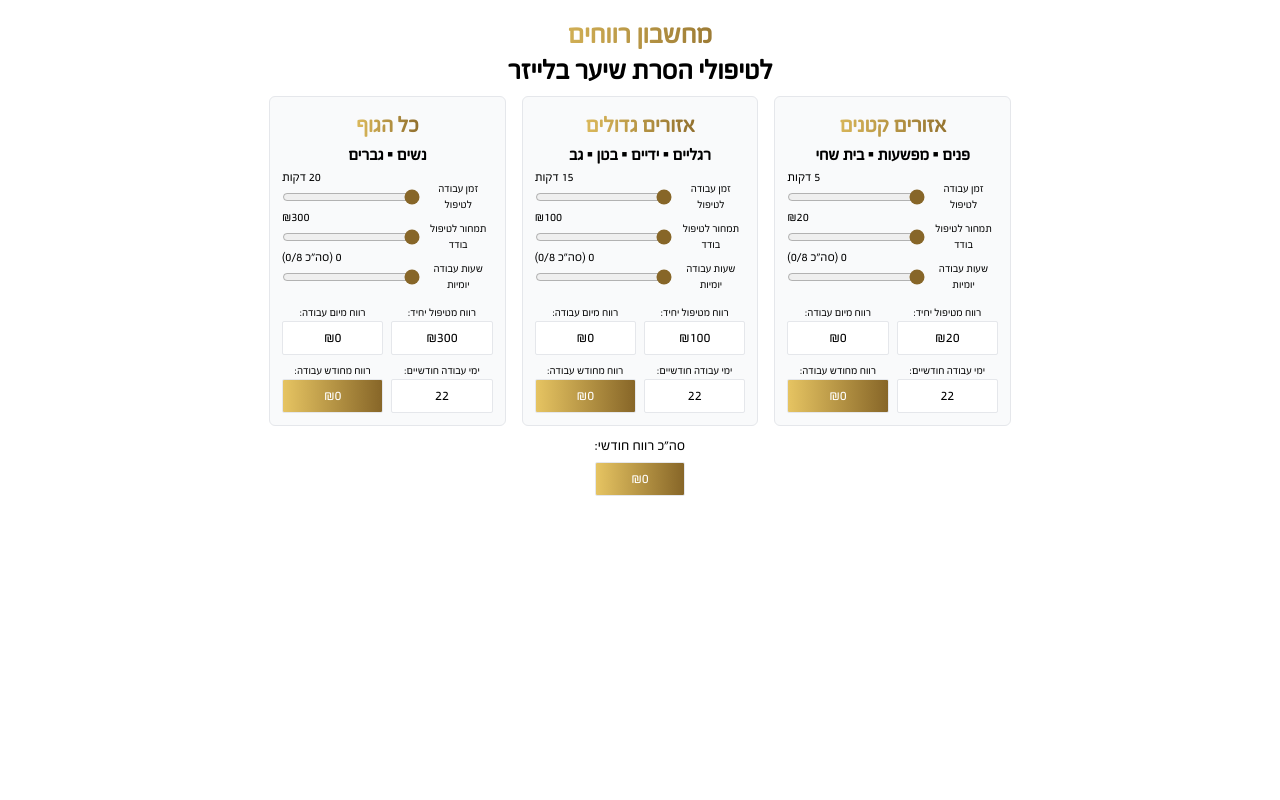
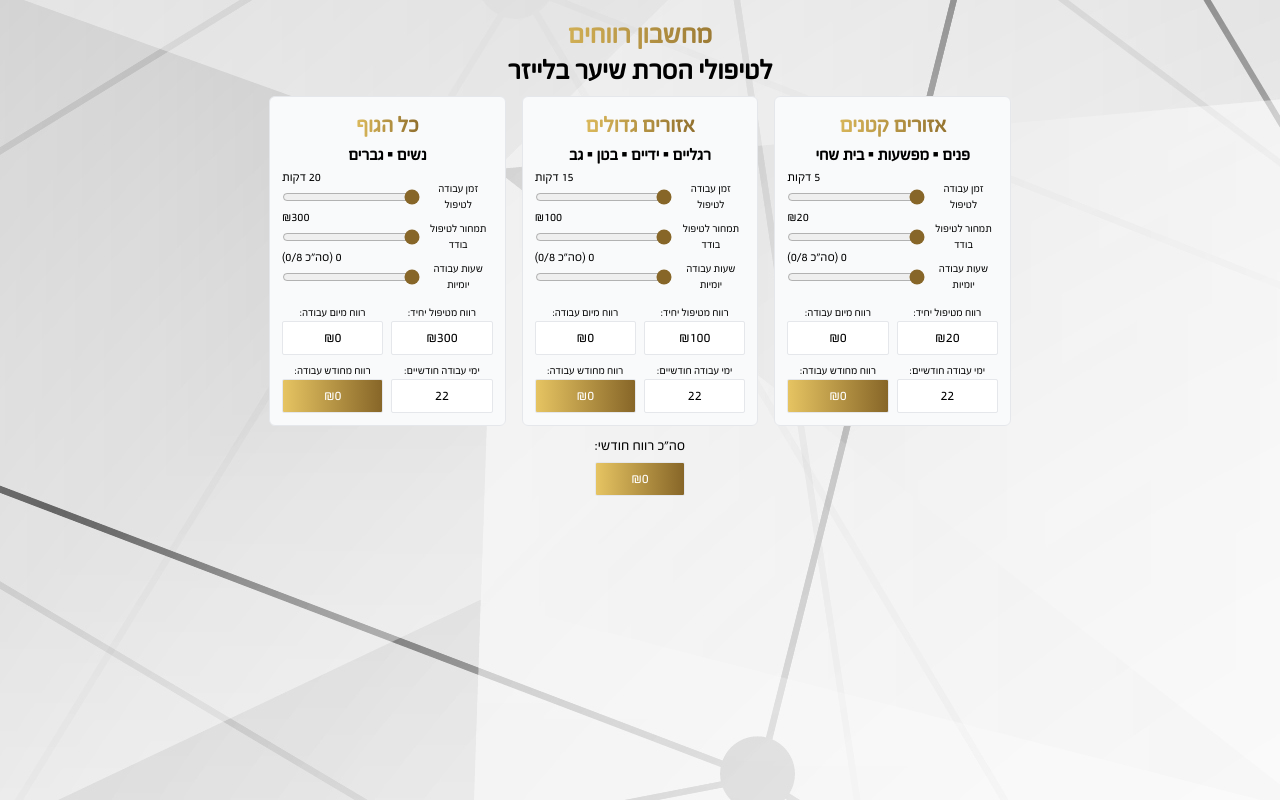
Before and after one commit to cosmeticsexpress/price-calculator, a React (Vite) app: page / in a window 1280 px wide. Built offline with nearby package versions, Linux system fonts and the light colour scheme.

Commit message:
feat: add background image

```diff
--- a/src/App.tsx
+++ b/src/App.tsx
@@ -6,6 +6,7 @@ import {
   allBodyStates,
 } from '@utils/states';
 import { MinMax, RANGES, WORKING_HOURS, goldGradientText } from '@utils/values';
+import backgroundImage from '@assets/background.jpg';
 
 export default function App() {
   const calculatorProps = [
@@ -41,7 +42,15 @@ export default function App() {
   });
 
   return (
-    <main dir='auto' className='p-4 flex flex-col items-center gap-2'>
+    <main
+      dir='auto'
+      style={{
+        background: `url('${backgroundImage}')`,
+        backgroundAttachment: 'fixed',
+        backgroundRepeat: 'repeat',
+      }}
+      className='p-4 flex flex-col items-center gap-2 w-full h-full lg:h-screen'
+    >
       <div className='text-center'>
         <h1 className={`font-semibold ${goldGradientText} text-3xl`}>
           מחשבון רווחים
@@ -49,14 +58,8 @@ export default function App() {
         <h2 className='font-semibold text-3xl'>לטיפולי הסרת שיער בלייזר</h2>
       </div>
       <div className='flex gap-4 max-lg:flex-col max-sm:w-full'>
-        {calculatorProps.map(({ title, subtitle, states, sliderRanges }) => (
-          <CalculatorBlock
-            key={crypto.randomUUID()}
-            title={title}
-            subtitle={subtitle}
-            states={states}
-            sliderRanges={sliderRanges}
-          />
+        {calculatorProps.map((props) => (
+          <CalculatorBlock key={crypto.randomUUID()} {...props} />
         ))}
       </div>
       <div className='w-full flex justify-center'>
```
